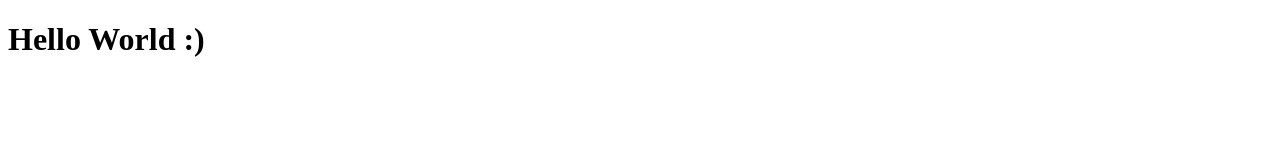
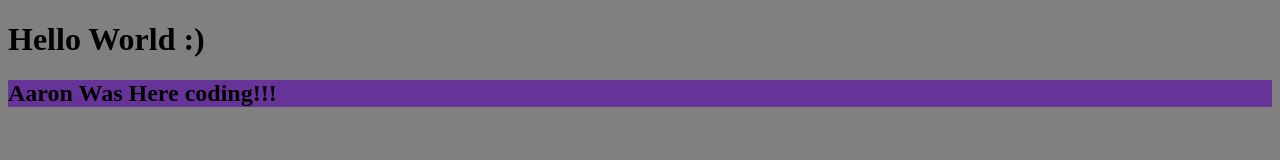
Before and after one commit to aholmes88/web-pr-70010, a plain HTML site: page index.html in a window 1280 px wide. Drawn offline with Linux system fonts and the light colour scheme.

Commit message:
feature update

```diff
--- a/index.html
+++ b/index.html
@@ -4,8 +4,15 @@
     <meta charset="UTF-8">
     <meta name="viewport" content="width=device-width, initial-scale=1.0">
     <title>Document</title>
+    <link rel="stylesheet" href="style.css">
 </head>
 <body>
     <h1>Hello World :)</h1>
+
+    <div class="container">
+        <h2>
+            Aaron Was Here coding!!!
+        </h2>
+    </div>
 </body>
 </html>
--- /dev/null
+++ b/style.css
@@ -0,0 +1,7 @@
+body {
+    background-color: grey;
+}
+.container {
+    background-color: rebeccapurple;
+
+}
```
